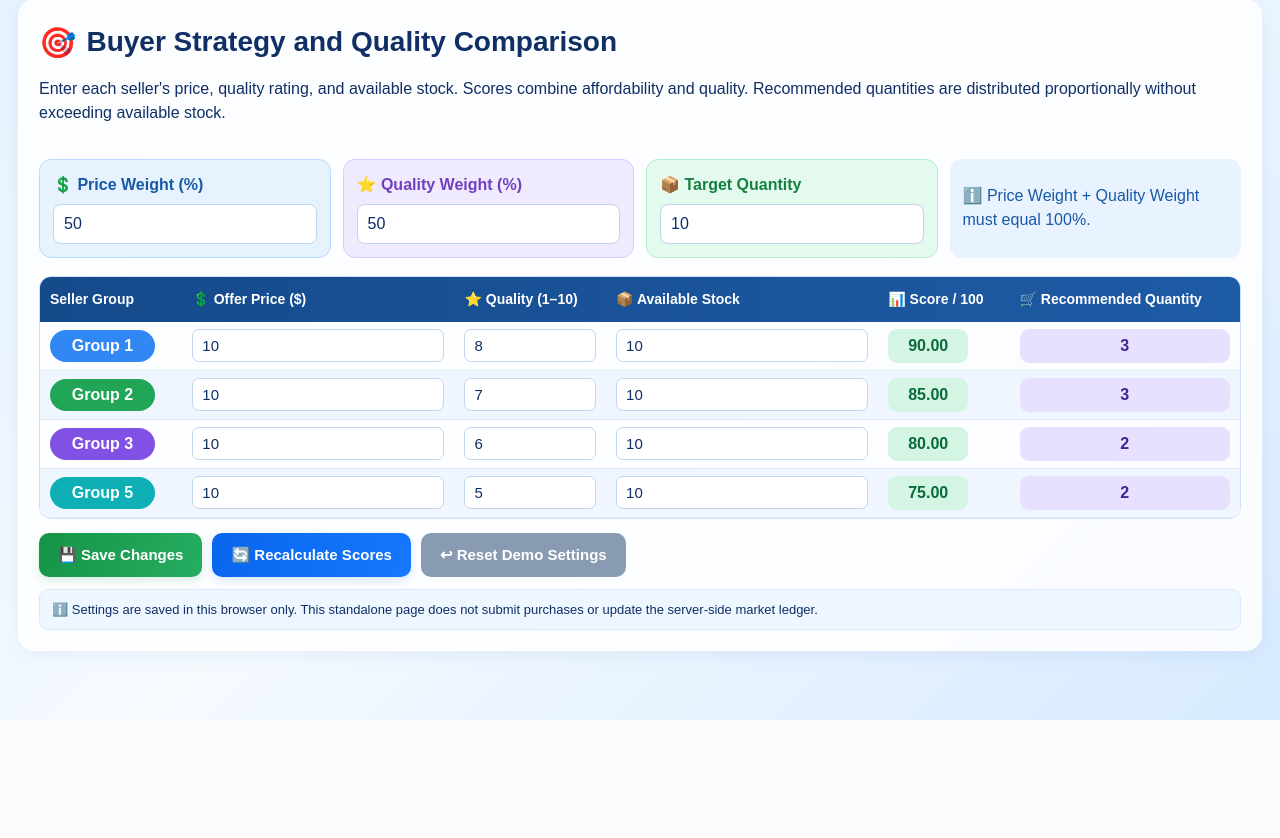
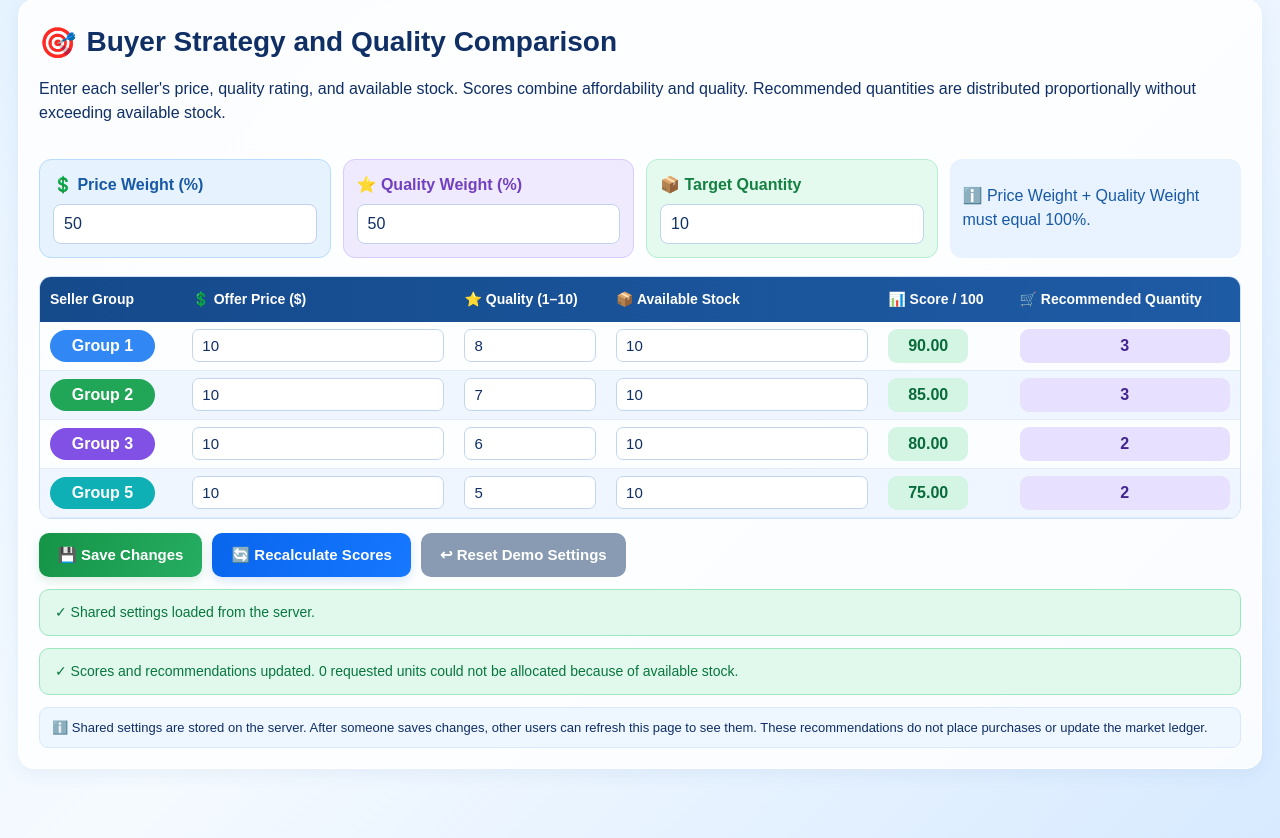
Before and after one commit to shahanggnore-cmyk/toy-soldier-market, a Flask app: page / in a window 1280 px wide. Shown: the part 520-1358 px from the top of the page. Before the commit the page ends 1240 px from the top, so only its background shows below. Run offline with Flask 3, Linux system fonts and the light colour scheme; data comes from the database, SQL or seed files in the repository.

Commit message:
Update index.html

```diff
--- a/templates/index.html
+++ b/templates/index.html
@@ -1,4 +1,3 @@
-
 <!DOCTYPE html>
 <html lang="en">
 <head>
@@ -72,7 +71,13 @@ button:hover{filter:brightness(1.05);transform:translateY(-1px)}
 .success{display:block;background:#e1f9ec;color:#08763e;border:1px solid #9fe6bf}
 .error{display:block;background:#ffeded;color:#a11d2d;border:1px solid #ffc6cc}
 .footer-note{background:#eef6ff;border:1px solid #d9eaff;padding:10px 12px;border-radius:9px;margin-top:12px;font-size:13px}
-@media(max-width:600px){header{padding:20px}main{padding:0 10px 25px}section{padding:14px}.strategy-head{display:block}.settings{grid-template-columns:1fr}}
+@media(max-width:600px){
+  header{padding:20px}
+  main{padding:0 10px 25px}
+  section{padding:14px}
+  .strategy-head{display:block}
+  .settings{grid-template-columns:1fr}
+}
 </style>
 </head>
 <body>
@@ -137,29 +142,37 @@ button:hover{filter:brightness(1.05);transform:translateY(-1px)}
       <th>📦 Available Stock</th><th>📊 Score / 100</th><th>🛒 Recommended Quantity</th>
     </tr></thead>
     <tbody id="offerRows">
-      <tr data-group="1"><td><span class="group-tag tag1">Group 1</span></td>
+      <tr data-group="1">
+        <td><span class="group-tag tag1">Group 1</span></td>
         <td><input class="price" type="number" min="0" step=".01" value="10"></td>
         <td><input class="quality" type="number" min="1" max="10" step="1" value="8"></td>
         <td><input class="stock" type="number" min="0" step="1" value="10"></td>
-        <td><span class="score">—</span></td><td><span class="quantity">—</span></td>
+        <td><span class="score">—</span></td>
+        <td><span class="quantity">—</span></td>
       </tr>
-      <tr data-group="2"><td><span class="group-tag tag2">Group 2</span></td>
+      <tr data-group="2">
+        <td><span class="group-tag tag2">Group 2</span></td>
         <td><input class="price" type="number" min="0" step=".01" value="10"></td>
         <td><input class="quality" type="number" min="1" max="10" step="1" value="7"></td>
         <td><input class="stock" type="number" min="0" step="1" value="10"></td>
-        <td><span class="score">—</span></td><td><span class="quantity">—</span></td>
+        <td><span class="score">—</span></td>
+        <td><span class="quantity">—</span></td>
       </tr>
-      <tr data-group="3"><td><span class="group-tag tag3">Group 3</span></td>
+      <tr data-group="3">
+        <td><span class="group-tag tag3">Group 3</span></td>
         <td><input class="price" type="number" min="0" step=".01" value="10"></td>
         <td><input class="quality" type="number" min="1" max="10" step="1" value="6"></td>
         <td><input class="stock" type="number" min="0" step="1" value="10"></td>
-        <td><span class="score">—</span></td><td><span class="quantity">—</span></td>
+        <td><span class="score">—</span></td>
+        <td><span class="quantity">—</span></td>
       </tr>
-      <tr data-group="5"><td><span class="group-tag tag5">Group 5</span></td>
+      <tr data-group="5">
+        <td><span class="group-tag tag5">Group 5</span></td>
         <td><input class="price" type="number" min="0" step=".01" value="10"></td>
         <td><input class="quality" type="number" min="1" max="10" step="1" value="5"></td>
         <td><input class="stock" type="number" min="0" step="1" value="10"></td>
-        <td><span class="score">—</span></td><td><span class="quantity">—</span></td>
+        <td><span class="score">—</span></td>
+        <td><span class="quantity">—</span></td>
       </tr>
     </tbody>
   </table>
@@ -173,153 +186,266 @@ button:hover{filter:brightness(1.05);transform:translateY(-1px)}
 
   <div id="saveStatus" class="status" role="status" aria-live="polite"></div>
   <div id="calculationStatus" class="status" role="status" aria-live="polite"></div>
-  <div class="footer-note">ℹ️ Settings are saved in this browser only. This standalone page does not submit purchases or update the server-side market ledger.</div>
+
+  <div class="footer-note">
+    ℹ️ Shared settings are stored on the server. After someone saves changes, other users can refresh this page to see them. These recommendations do not place purchases or update the market ledger.
+  </div>
 </section>
 </main>
 
 <script>
-const STORAGE_KEY="toySoldierBuyerOffersV10";
-const rows=()=>Array.from(document.querySelectorAll("#offerRows tr"));
+const API_URL = "/api/shared-settings";
+const rows = () => Array.from(document.querySelectorAll("#offerRows tr"));
 
-function showMessage(id,text,isError=false){
-  const el=document.getElementById(id);
-  el.textContent=text;
-  el.className="status "+(isError?"error":"success");
+function showMessage(id, text, isError = false) {
+  const el = document.getElementById(id);
+  el.textContent = text;
+  el.className = "status " + (isError ? "error" : "success");
+  el.style.display = "block";
 }
-function hideMessage(id){
-  const el=document.getElementById(id);
-  el.style.display="none";
+
+function hideMessage(id) {
+  document.getElementById(id).style.display = "none";
 }
-function readSettings(){
+
+function readSettings() {
   return {
-    priceWeight:document.getElementById("priceWeight").value,
-    qualityWeight:document.getElementById("qualityWeight").value,
-    targetQuantity:document.getElementById("targetQuantity").value,
-    offers:rows().map(row=>({
-      group:row.dataset.group,
-      price:row.querySelector(".price").value,
-      quality:row.querySelector(".quality").value,
-      stock:row.querySelector(".stock").value
+    priceWeight: document.getElementById("priceWeight").value,
+    qualityWeight: document.getElementById("qualityWeight").value,
+    targetQuantity: document.getElementById("targetQuantity").value,
+    offers: rows().map(row => ({
+      group: row.dataset.group,
+      price: row.querySelector(".price").value,
+      quality: row.querySelector(".quality").value,
+      stock: row.querySelector(".stock").value
     }))
   };
 }
-function calculate(){
-  hideMessage("calculationStatus");
-  const pw=Number(document.getElementById("priceWeight").value);
-  const qw=Number(document.getElementById("qualityWeight").value);
-  const target=Number(document.getElementById("targetQuantity").value);
 
-  if(!Number.isFinite(pw)||!Number.isFinite(qw)||pw<0||pw>100||qw<0||qw>100||Math.abs(pw+qw-100)>0.000001)
-    throw Error("Price Weight and Quality Weight must add up to 100%.");
-  if(!Number.isInteger(target)||target<0)
-    throw Error("Target Quantity must be a whole number of zero or more.");
+function applySettings(settings) {
+  document.getElementById("priceWeight").value = settings.priceWeight ?? 50;
+  document.getElementById("qualityWeight").value = settings.qualityWeight ?? 50;
+  document.getElementById("targetQuantity").value = settings.targetQuantity ?? 10;
 
-  const offers=rows().map((row,index)=>{
-    const p=row.querySelector(".price").value;
-    const q=row.querySelector(".quality").value;
-    const s=row.querySelector(".stock").value;
-    const price=Number(p),quality=Number(q),stock=Number(s);
-    if(p===""||q===""||s===""||!Number.isFinite(price)||price<0||
-       !Number.isFinite(quality)||quality<1||quality>10||
-       !Number.isInteger(stock)||stock<0)
-      throw Error("Check prices, quality ratings from 1–10, and whole-number stock amounts.");
-    return {row,index,price,quality,stock,score:0,quantity:0};
+  const savedOffers = new Map(
+    (settings.offers || []).map(o => [String(o.group), o])
+  );
+
+  rows().forEach(row => {
+    const offer = savedOffers.get(String(row.dataset.group));
+    if (!offer) return;
+
+    row.querySelector(".price").value = offer.price ?? 10;
+    row.querySelector(".quality").value = offer.quality ?? 5;
+    row.querySelector(".stock").value = offer.stock ?? 10;
+  });
+}
+
+async function loadSharedSettings() {
+  try {
+    const response = await fetch(API_URL, { cache: "no-store" });
+
+    if (!response.ok) {
+      throw new Error("HTTP " + response.status);
+    }
+
+    const settings = await response.json();
+    applySettings(settings);
+    calculate();
+
+    showMessage("saveStatus", "✓ Shared settings loaded from the server.");
+  } catch (error) {
+    try {
+      calculate();
+    } catch (_) {}
+
+    showMessage(
+      "saveStatus",
+      "Could not load shared settings. The shared-settings API must be installed in app.py. " + error.message,
+      true
+    );
+  }
+}
+
+async function saveSharedSettings(settings = readSettings()) {
+  const response = await fetch(API_URL, {
+    method: "PUT",
+    headers: { "Content-Type": "application/json" },
+    body: JSON.stringify(settings)
   });
 
-  const positivePrices=offers.map(o=>o.price).filter(p=>p>0);
-  const cheapest=positivePrices.length?Math.min(...positivePrices):0;
+  if (!response.ok) {
+    let detail = "";
 
-  offers.forEach(o=>{
-    let affordability;
-    if(o.price===0) affordability=100;
-    else if(cheapest===0) affordability=0;
-    else affordability=Math.min(100,cheapest/o.price*100);
-    o.score=affordability*(pw/100)+(o.quality*10)*(qw/100);
+    try {
+      const result = await response.json();
+      if (result.error) detail = " " + result.error;
+    } catch (_) {}
+
+    throw new Error("Server save failed (HTTP " + response.status + ")." + detail);
+  }
+
+  return response.json().catch(() => ({}));
+}
+
+function calculate() {
+  hideMessage("calculationStatus");
+
+  const pw = Number(document.getElementById("priceWeight").value);
+  const qw = Number(document.getElementById("qualityWeight").value);
+  const target = Number(document.getElementById("targetQuantity").value);
+
+  if (
+    !Number.isFinite(pw) || !Number.isFinite(qw) ||
+    pw < 0 || pw > 100 || qw < 0 || qw > 100 ||
+    Math.abs(pw + qw - 100) > 0.000001
+  ) {
+    throw Error("Price Weight and Quality Weight must add up to 100%.");
+  }
+
+  if (!Number.isInteger(target) || target < 0) {
+    throw Error("Target Quantity must be a whole number of zero or more.");
+  }
+
+  const offers = rows().map((row, index) => {
+    const p = row.querySelector(".price").value;
+    const q = row.querySelector(".quality").value;
+    const s = row.querySelector(".stock").value;
+
+    const price = Number(p);
+    const quality = Number(q);
+    const stock = Number(s);
+
+    if (
+      p === "" || q === "" || s === "" ||
+      !Number.isFinite(price) || price < 0 ||
+      !Number.isFinite(quality) || quality < 1 || quality > 10 ||
+      !Number.isInteger(stock) || stock < 0
+    ) {
+      throw Error("Check prices, quality ratings from 1–10, and whole-number stock amounts.");
+    }
+
+    return { row, index, price, quality, stock, score: 0, quantity: 0 };
   });
 
-  // Weighted fair allocation: every unit goes to the eligible offer
-  // with the highest proportional priority, respecting each stock limit.
-  let remaining=target;
-  while(remaining>0){
-    const active=offers.filter(o=>o.quantity<o.stock);
-    if(!active.length) break;
-    const totalWeight=active.reduce((sum,o)=>sum+Math.max(o.score,0.01)**2,0);
-    let best=null,bestPriority=-Infinity;
-    active.forEach(o=>{
-      const weight=Math.max(o.score,0.01)**2;
-      const priority=weight/(o.quantity+1);
-      if(priority>bestPriority+1e-12||
-         (Math.abs(priority-bestPriority)<1e-12&&(!best||o.index<best.index))){
-        best=o;bestPriority=priority;
+  const positivePrices = offers.map(o => o.price).filter(p => p > 0);
+  const cheapest = positivePrices.length ? Math.min(...positivePrices) : 0;
+
+  offers.forEach(o => {
+    let affordability;
+
+    if (o.price === 0) {
+      affordability = 100;
+    } else if (cheapest === 0) {
+      affordability = 0;
+    } else {
+      affordability = Math.min(100, cheapest / o.price * 100);
+    }
+
+    o.score =
+      affordability * (pw / 100) +
+      (o.quality * 10) * (qw / 100);
+  });
+
+  let remaining = target;
+
+  while (remaining > 0) {
+    const active = offers.filter(o => o.quantity < o.stock);
+
+    if (!active.length) break;
+
+    let best = null;
+    let bestPriority = -Infinity;
+
+    active.forEach(o => {
+      const priority = Math.max(o.score, 0.01) ** 2 / (o.quantity + 1);
+
+      if (
+        priority > bestPriority + 1e-12 ||
+        (
+          Math.abs(priority - bestPriority) < 1e-12 &&
+          (!best || o.index < best.index)
+        )
+      ) {
+        best = o;
+        bestPriority = priority;
       }
     });
-    if(!best||totalWeight<=0) break;
+
+    if (!best) break;
+
     best.quantity++;
     remaining--;
   }
 
-  offers.forEach(o=>{
-    o.row.querySelector(".score").textContent=o.score.toFixed(2);
-    o.row.querySelector(".quantity").textContent=o.quantity;
+  offers.forEach(o => {
+    o.row.querySelector(".score").textContent = o.score.toFixed(2);
+    o.row.querySelector(".quantity").textContent = o.quantity;
   });
 
-  showMessage("calculationStatus",
-    "✓ Prices and quality scores updated successfully. Recommended quantities recalculated. "+
-    remaining+" requested units could not be allocated because of available stock.");
+  showMessage(
+    "calculationStatus",
+    "✓ Scores and recommendations updated. " +
+      remaining +
+      " requested units could not be allocated because of available stock."
+  );
 }
 
-document.getElementById("saveButton").addEventListener("click",()=>{
-  try{
+document.getElementById("saveButton").addEventListener("click", async () => {
+  try {
     calculate();
-    localStorage.setItem(STORAGE_KEY,JSON.stringify(readSettings()));
-    showMessage("saveStatus","✓ Changes saved successfully!");
-  }catch(e){showMessage("saveStatus",e.message,true);}
+    await saveSharedSettings();
+
+    showMessage(
+      "saveStatus",
+      "✓ Changes saved to the server. Other users will see them when they refresh."
+    );
+  } catch (error) {
+    showMessage("saveStatus", error.message, true);
+  }
 });
-document.getElementById("calculateButton").addEventListener("click",()=>{
-  try{calculate();}catch(e){showMessage("calculationStatus",e.message,true);}
+
+document.getElementById("calculateButton").addEventListener("click", () => {
+  try {
+    calculate();
+  } catch (error) {
+    showMessage("calculationStatus", error.message, true);
+  }
 });
-document.getElementById("resetButton").addEventListener("click",()=>{
-  localStorage.removeItem(STORAGE_KEY);
-  document.getElementById("priceWeight").value=50;
-  document.getElementById("qualityWeight").value=50;
-  document.getElementById("targetQuantity").value=10;
-  const defaults=[
-    {price:10,quality:8,stock:10},
-    {price:10,quality:7,stock:10},
-    {price:10,quality:6,stock:10},
-    {price:10,quality:5,stock:10}
-  ];
-  rows().forEach((row,i)=>{
-    row.querySelector(".price").value=defaults[i].price;
-    row.querySelector(".quality").value=defaults[i].quality;
-    row.querySelector(".stock").value=defaults[i].stock;
-  });
-  hideMessage("saveStatus");
-  try{
+
+document.getElementById("resetButton").addEventListener("click", async () => {
+  const defaults = {
+    priceWeight: 50,
+    qualityWeight: 50,
+    targetQuantity: 10,
+    offers: [
+      { group: "1", price: 10, quality: 8, stock: 10 },
+      { group: "2", price: 10, quality: 7, stock: 10 },
+      { group: "3", price: 10, quality: 6, stock: 10 },
+      { group: "5", price: 10, quality: 5, stock: 10 }
+    ]
+  };
+
+  try {
+    applySettings(defaults);
     calculate();
-    showMessage("saveStatus","Demo settings reset. Click Save Changes to save them.");
-  }catch(e){showMessage("saveStatus",e.message,true);}
+
+    await saveSharedSettings(readSettings());
+
+    showMessage(
+      "saveStatus",
+      "✓ Demo settings reset and saved to the server for everyone."
+    );
+  } catch (error) {
+    showMessage(
+      "saveStatus",
+      "Reset applied on this page, but could not be saved for everyone. " + error.message,
+      true
+    );
+  }
 });
-function loadSettings(){
-  try{
-    const raw=localStorage.getItem(STORAGE_KEY);
-    if(!raw){calculate();return;}
-    const settings=JSON.parse(raw);
-    document.getElementById("priceWeight").value=settings.priceWeight??50;
-    document.getElementById("qualityWeight").value=settings.qualityWeight??50;
-    document.getElementById("targetQuantity").value=settings.targetQuantity??10;
-    const saved=new Map((settings.offers||[]).map(o=>[String(o.group),o]));
-    rows().forEach(row=>{
-      const o=saved.get(row.dataset.group);
-      if(!o)return;
-      row.querySelector(".price").value=o.price;
-      row.querySelector(".quality").value=o.quality;
-      row.querySelector(".stock").value=o.stock;
-    });
-    calculate();
-  }catch(e){showMessage("saveStatus","Saved settings could not be loaded: "+e.message,true);}
-}
-loadSettings();
+
+loadSharedSettings();
 </script>
 </body>
 </html>
```
